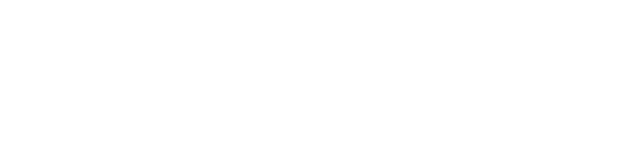
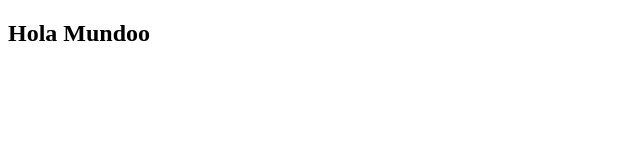
Before and after one commit to DDiegoDiazZ/BlogCafe, a plain HTML site: page git.html in a window 1280 px wide. Shown: the whole page, without its empty margins (0-640 px from the left). Drawn offline with Linux system fonts and the light colour scheme.

Commit message:
Commit git.html

```diff
--- a/git.html
+++ b/git.html
@@ -9,7 +9,7 @@
 <body>
 
     <header>
-
+        <h2>Hola Mundoo</h2>
     </header>
 
 
```
